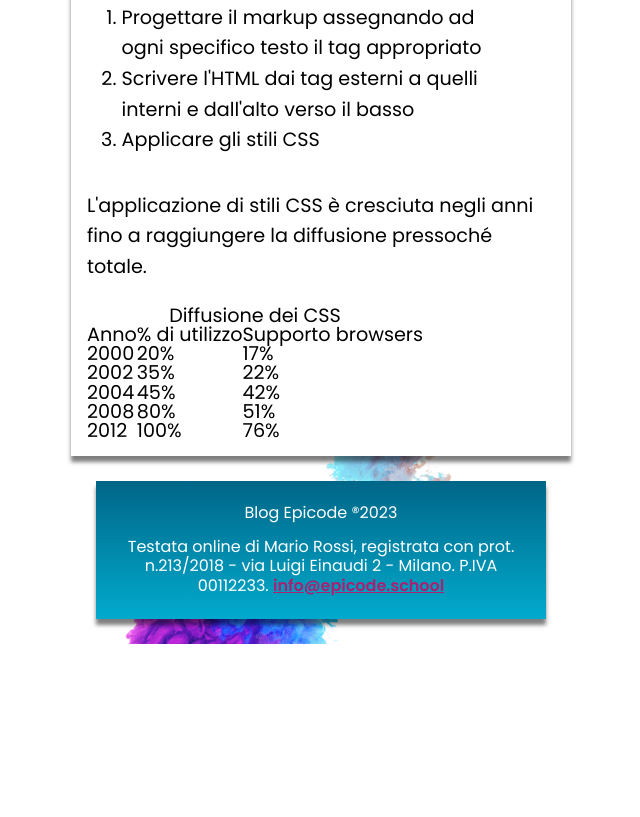
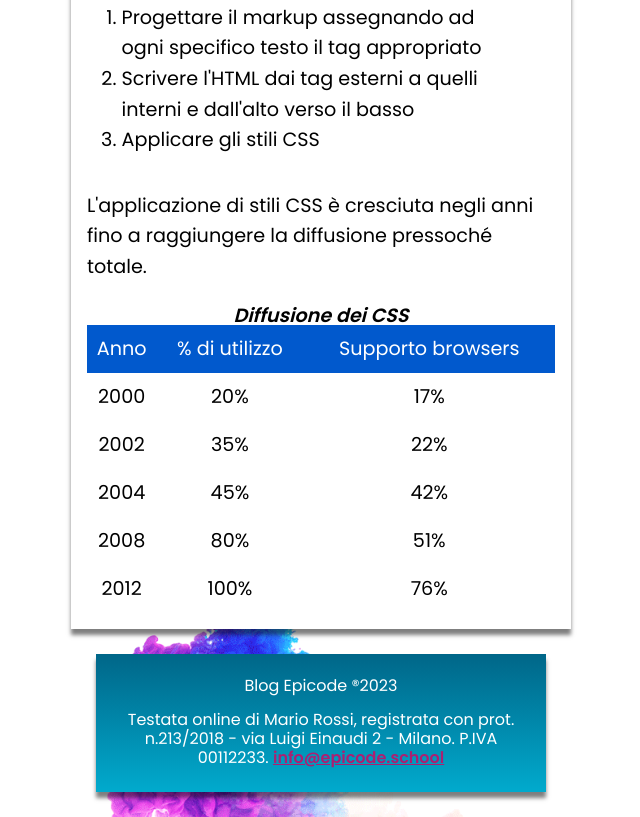
Before and after one commit to Vikappa/Giorno-4, a plain HTML site: page index.html in a window 1280 px wide. Shown: the part 1136-1953 px from the top of the page, without its empty margins (319-959 px from the left). Before the commit the page ends 1780 px from the top, so only its background shows below. Drawn offline with Linux system fonts and the light colour scheme.

Commit message:
Fine tempo consegna

```diff
--- a/assets/css/style.css
+++ b/assets/css/style.css
@@ -101,7 +101,23 @@ main article ol {
 
 main article table {
     font-size: 1.2em;
+    width: 100%;
+}
 
+main article table td,
+main article table th {
+    line-height: 2.5em;
+    text-align: center;
+}
+
+main article table thead {
+    background-color: #0159cd;
+    color: white;
+}
+
+main article table caption {
+    font-style: italic;
+    font-weight: bold;
 }
 
 /* TABELLE */
```
